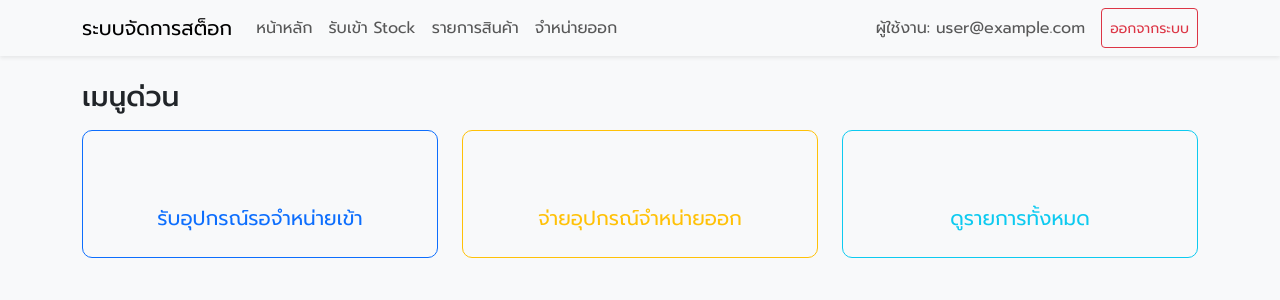
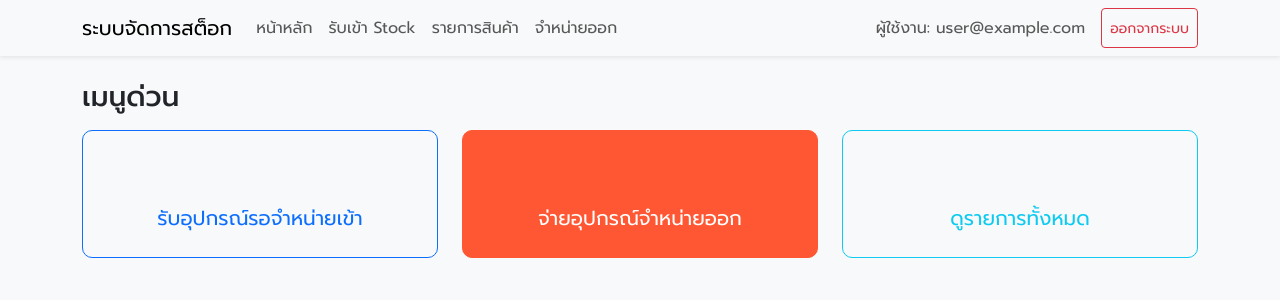
Before and after one commit to missyoujerd-sys/stockdb_react, a React (Create React App) app: page / in a window 1280 px wide. Shown: the top 300 px of the page. Built offline with nearby package versions, Linux system fonts and the light colour scheme; no server answers; sample sign-in values are in the browser's storage.

Commit message:
เปลี่ยนสีปุ่ม

```diff
--- a/src/components/Dashboard/Dashboard.js
+++ b/src/components/Dashboard/Dashboard.js
@@ -24,7 +24,7 @@ export default function Dashboard() {
                     <Col md={4}>
                         <Link to="/stock-dispatch" className="text-decoration-none">
                             <div className="d-grid gap-2">
-                                <Button variant="outline-warning" size="lg" className="py-4">
+                                <Button variant="outline-warning" style={{ backgroundColor: '#FF5733', color: 'white', borderColor: '#FF5733' }} size="lg" className="py-4">
                                     <i className="bi bi-box-arrow-up mb-2" style={{ fontSize: '2rem' }}></i><br />
                                     จ่ายอุปกรณ์จำหน่ายออก
                                 </Button>
```
